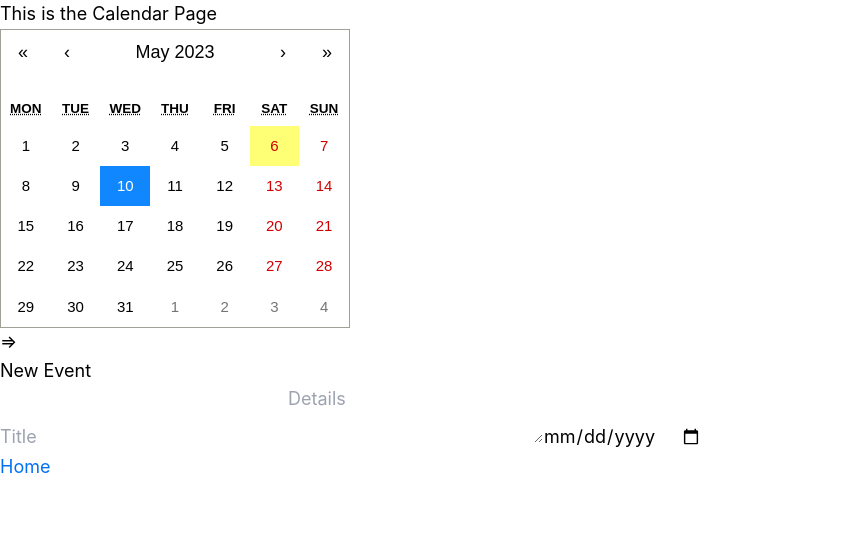
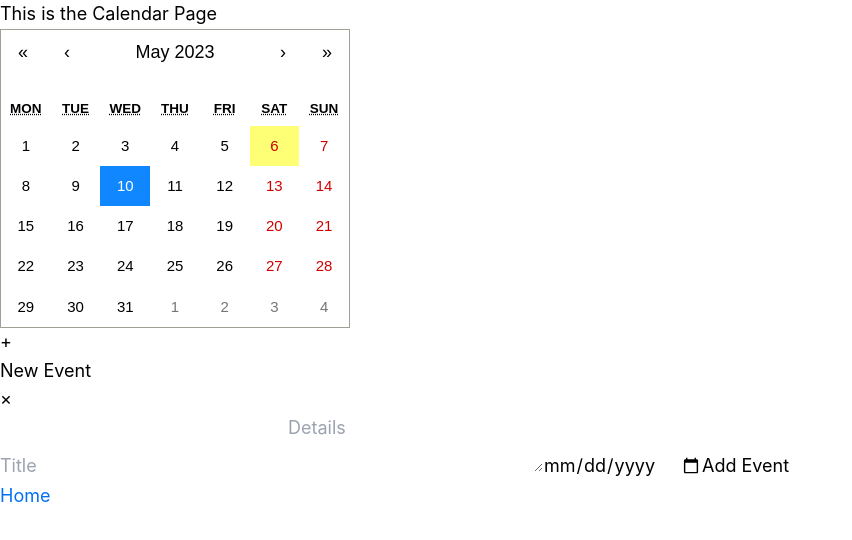
Before and after one commit to SageKyle/next-practice, a Next.js app: page /calendar in a window 1280 px wide. Both pictures are taken after a click on the button "10". Shown: the top 540 px of the page, without its empty margins (0-852 px from the left). Built offline with nearby package versions, Linux system fonts and the light colour scheme.

Commit message:
update styling for AddEvent

```diff
--- a/components/AddEvent.jsx
+++ b/components/AddEvent.jsx
@@ -1,12 +1,56 @@
-// import React from 'react';
+import { useState } from 'react';
 
-export default function AddEvent() {
+export default function AddEvent({ handleClose, setFormData, defaultDate }) {
+	const [title, setTitle] = useState('');
+	const [desc, setDesc] = useState('');
+	const [date, setDate] = useState(new Date().getDate());
+
+	function handleSubmit(e) {
+		e.preventDefault();
+		console.log(e);
+		setFormData({ title, desc, date });
+		handleClose();
+	}
+
 	return (
-		<div>
-			<h1>New Event</h1>
-			<input type="text" placeholder="Title" />
-			<textarea name="desc" id="desc" placeholder="Details"></textarea>
-			<input type="date" name="date" id="date" />
-		</div>
+		<form
+			onSubmit={handleSubmit}
+			className="flex flex-col items-center justify-center p-4 rounded-md bg-slate-300 min-w-[30rem] space-y-4 relative"
+		>
+			<h1 className="text-2xl font-semibold my-4">New Event</h1>
+			<h4
+				className="absolute flex items-center justify-center right-4 top-0 border-2 transition-colors ease-in-out w-10 cursor-pointer rounded-full text-2xl"
+				onClick={handleClose}
+			>
+				&times;
+			</h4>
+			<input
+				type="text"
+				placeholder="Title"
+				value={title}
+				onChange={(e) => setTitle(e.target.value)}
+				className="w-full rounded p-2"
+			/>
+			<textarea
+				name="desc"
+				id="desc"
+				value={desc}
+				onChange={(e) => setDesc(e.target.value)}
+				placeholder="Details"
+				className="w-full rounded p-2 resize-none"
+			></textarea>
+			<input
+				type="date"
+				name="date"
+				id="date"
+				defaultValue={new Date(defaultDate)}
+				value={date}
+				onChange={(e) => setDate(e.target.value)}
+				className="w-full rounded p-2"
+			/>
+			<button className="bg-cyan-500 rounded py-2 px-4 mt-8 inline-block hover:bg-cyan-400 transition-colors ease-in-out">
+				Add Event
+			</button>
+		</form>
 	);
 }
--- a/pages/calendar.jsx
+++ b/pages/calendar.jsx
@@ -9,13 +9,21 @@ import 'react-calendar/dist/Calendar.css';
 import AddEvent from '../components/AddEvent';
 
 export default function CalendarFn() {
-	const [value, onChange] = useState(new Date());
-	const [open, setOpen] = useState(true);
+	const [value, setDate] = useState(new Date());
+	const [open, setOpen] = useState(false);
+	const [formData, setFormData] = useState(null);
+	const [defaultDay, setDefaultDay] = useState(new Date());
 
 	function onClickDay(value, event) {
 		// alert('you clicked on: ', value);
+		setOpen(true);
+		setDefaultDay(value);
 		console.log(value);
 		console.log(event);
+	}
+
+	function handleClose() {
+		setOpen(false);
 	}
 
 	return (
@@ -23,22 +31,45 @@ export default function CalendarFn() {
 			<Head>
 				<title>Calendar</title>
 			</Head>
-			<main className="w-full py-8 flex flex-col justify-center items-center space-y-4">
-				<h1 className="text-2xl">This is the Calendar Page</h1>
-				<section>
+			<main className="w-full py-8 flex flex-col justify-center items-center relative">
+				<h1 className="text-2xl mb-4">This is the Calendar Page</h1>
+				<section className="my-4">
 					<Calendar
+						tileClassName="bg-slate-200"
+						// selectRange
 						value={value}
-						onChange={onChange}
+						onChange={setDate}
+						tileContent={({ date, view }) =>
+							view === 'month' && date === new Date(formData?.date) ? (
+								<p>Hey!</p>
+							) : null
+						}
 						onClickDay={(value, event) => onClickDay(value, event)}
 					/>
 				</section>
 				<div
-					className="bg-slate-500 rounded-full p-2 w-12 cursor-pointer aspect-square text-3xl inline-block relative z-30 bottom-16 right-[-6rem]"
-					onClick={(prev) => setOpen(!prev)}
+					className="relative bg-slate-100 flex items-center justify-center right-[-7rem] bottom-14 z-10 border-2 hover:bg-slate-200 transition-colors ease-in-out w-10 cursor-pointer rounded-full text-3xl"
+					onClick={() => setOpen(true)}
 				>
-					&rArr;
+					+
 				</div>
-				{open && <AddEvent />}
+				{open && (
+					<div className="absolute inset-0 flex items-center justify-center z-40">
+						<AddEvent
+							handleClose={handleClose}
+							defaultDate={defaultDay}
+							setFormData={setFormData}
+						/>
+					</div>
+				)}
+				{formData && (
+					<>
+						<h3 className="capitalize font-semibold">{formData?.title}</h3>
+						<pre>{formData?.desc}</pre>
+						<small>{new Date(formData?.date).toDateString()}</small>
+						{/* <small>{da}</small> */}
+					</>
+				)}
 				<Link href={'/'} className="inline-block mt-auto">
 					Home
 				</Link>
```
